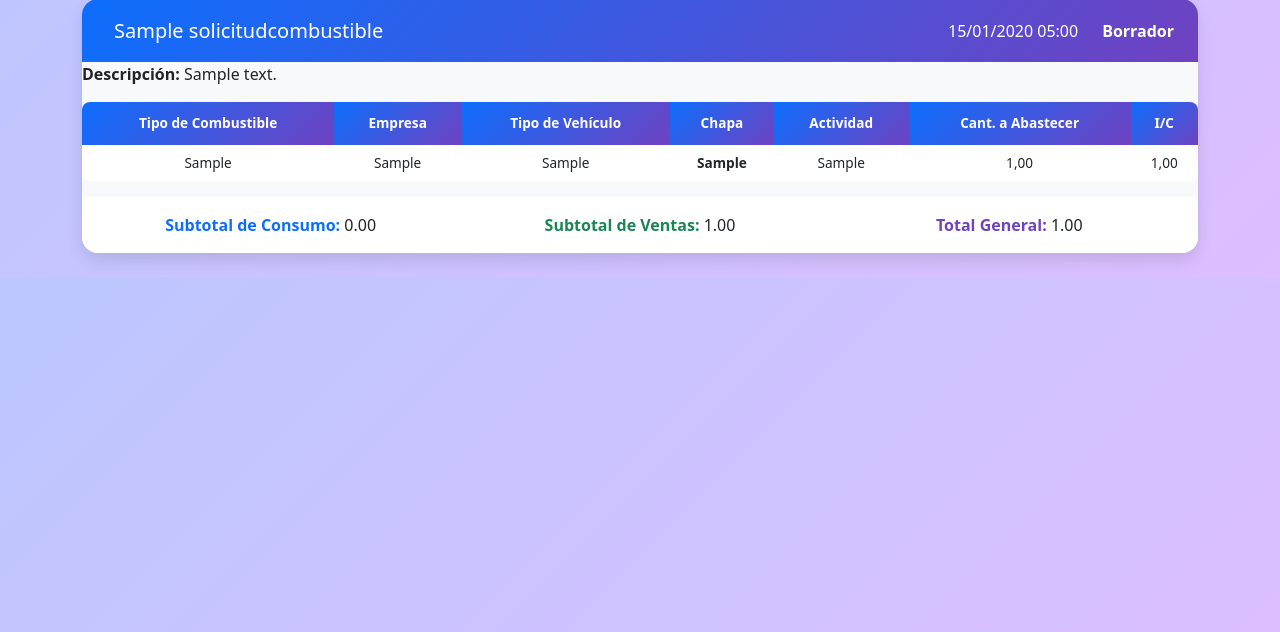
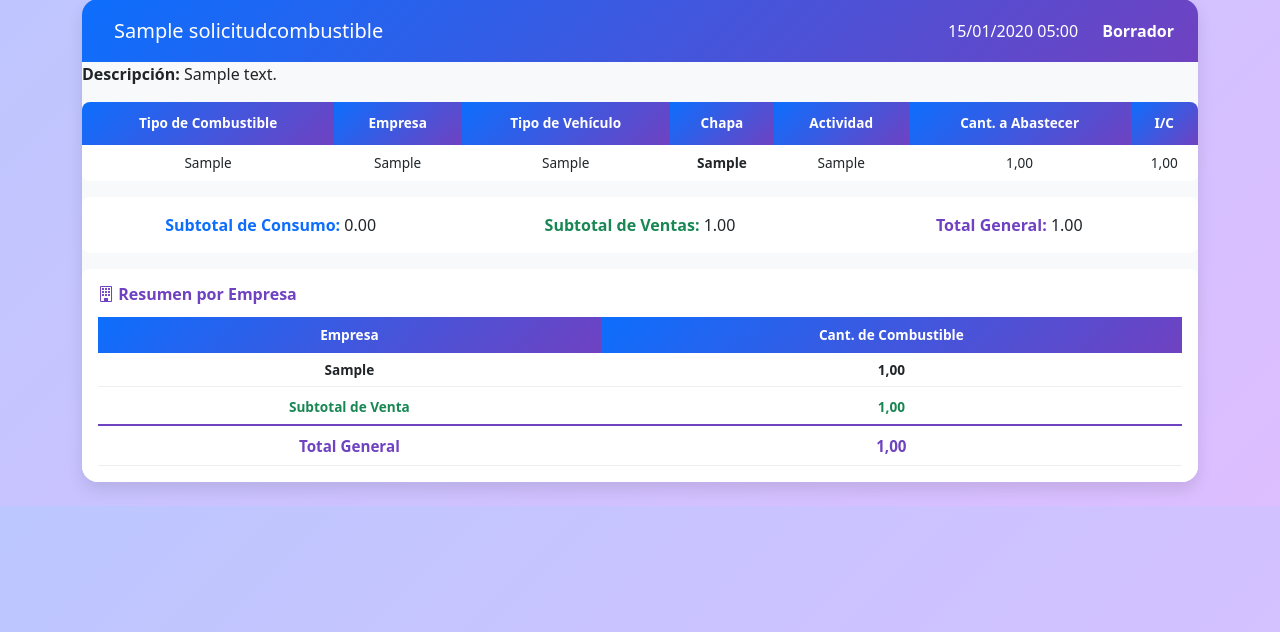
Before and after one commit to josecarlospr2002/gestor-de-combustible-cte, a Django app: page /solicitudes/ver/1/ in a window 1280 px wide. Shown: the part 168-800 px from the top of the page. Run offline with Django 5.2, Linux system fonts and the light colour scheme; a user stored in the database is signed in; tables that the repository leaves empty hold one stand-in row (values such as "Sample post").

Commit message:
Resumen por empresa en ver_solicitud.html con datos calculados en backend

```diff
--- a/combustible/views.py
+++ b/combustible/views.py
@@ -241,11 +241,37 @@ def enviar_solicitud(request, pk):
 def ver_solicitud(request, pk):
     solicitud = get_object_or_404(SolicitudCombustible, pk=pk)
     detalles = DetalleSolicitud.objects.filter(solicitud=solicitud).select_related('transporte')
+
+    # Calcular resumen por empresa
+    resumen_consumo = {}
+    resumen_venta = {}
+    subtotal_consumo = 0
+    subtotal_venta = 0
+
+    for detalle in detalles:
+        empresa = detalle.transporte.empresa
+        cantidad = detalle.cant_abastecer
+        if empresa.lower() in ['cte', 'ausa', 'ucm']:
+            resumen_consumo[empresa] = resumen_consumo.get(empresa, 0) + cantidad
+            subtotal_consumo += cantidad
+        else:
+            resumen_venta[empresa] = resumen_venta.get(empresa, 0) + cantidad
+            subtotal_venta += cantidad
+
+    # Ordenar alfabéticamente
+    resumen_consumo = dict(sorted(resumen_consumo.items()))
+    resumen_venta = dict(sorted(resumen_venta.items()))
+    total_general = subtotal_consumo + subtotal_venta
+
     return render(request, 'combustible/ver_solicitud.html', {
         'solicitud': solicitud,
-        'detalles': detalles
+        'detalles': detalles,
+        'resumen_consumo': resumen_consumo,
+        'resumen_venta': resumen_venta,
+        'subtotal_consumo': subtotal_consumo,
+        'subtotal_venta': subtotal_venta,
+        'total_general': total_general,
     })
-
 
 @login_required
 def editar_solicitud(request, pk):
@@ -358,7 +384,6 @@ def editar_solicitud(request, pk):
         messages.success(request, 'Solicitud actualizada correctamente.')
         return redirect('lista_solicitudes')
 
-    # GET: cargar datos guardados
     for v in vehiculos:
         detalle = detalles_dict.get(v.id)
         if detalle:
--- a/templates/combustible/ver_solicitud.html
+++ b/templates/combustible/ver_solicitud.html
@@ -42,6 +42,53 @@ body { background: linear-gradient(135deg, #bcc7ff, #ddbeff); }
 .botones-accion {
     margin-top: 2.5rem;
     padding-bottom: 2rem;
+}
+.resumen-empresas {
+    background: white;
+    border-radius: 0.5rem;
+    padding: 1rem;
+    margin-top: 1rem;
+}
+.resumen-empresas h6 {
+    color: #6f42c1;
+    font-weight: 700;
+    margin-bottom: 0.8rem;
+}
+.resumen-empresas table {
+    width: 100%;
+}
+.resumen-empresas thead th {
+    background: linear-gradient(135deg, #0d6efd, #6f42c1);
+    color: white;
+    font-weight: 600;
+    border: none;
+    padding: 0.5rem 1rem;
+    font-size: 0.85rem;
+    text-align: center;
+}
+.resumen-empresas tbody td {
+    padding: 0.4rem 1rem;
+    text-align: center;
+    font-size: 0.85rem;
+    border-bottom: 1px solid #eee;
+}
+.resumen-empresas .fila-subtotal td {
+    font-weight: 700;
+    border-bottom: none;
+    padding-top: 0.6rem;
+}
+.resumen-empresas .fila-subtotal-consumo td {
+    color: #0d6efd;
+}
+.resumen-empresas .fila-subtotal-venta td {
+    color: #198754;
+}
+.resumen-empresas .fila-total td {
+    font-weight: 700;
+    color: #6f42c1;
+    font-size: 0.95rem;
+    border-top: 2px solid #6f42c1;
+    padding-top: 0.6rem;
 }
 </style>
 
@@ -130,6 +177,51 @@ body { background: linear-gradient(135deg, #bcc7ff, #ddbeff); }
                     <strong style="color: #6f42c1;">Total General:</strong> <span id="total-general">0.00</span>
                 </div>
             </div>
+        </div>
+
+        <!-- Resumen por Empresa -->
+        <div class="resumen-empresas">
+            <h6><i class="bi bi-building"></i> Resumen por Empresa</h6>
+            <table class="table table-sm mb-0">
+                <thead>
+                    <tr>
+                        <th>Empresa</th>
+                        <th>Cant. de Combustible</th>
+                    </tr>
+                </thead>
+                <tbody>
+                    {% for empresa, cantidad in resumen_consumo.items %}
+                    <tr>
+                        <td><strong>{{ empresa }}</strong></td>
+                        <td><strong>{{ cantidad|floatformat:2 }}</strong></td>
+                    </tr>
+                    {% endfor %}
+                    {% if resumen_consumo %}
+                    <tr class="fila-subtotal fila-subtotal-consumo">
+                        <td><strong>Subtotal de Consumo</strong></td>
+                        <td><strong>{{ subtotal_consumo|floatformat:2 }}</strong></td>
+                    </tr>
+                    {% endif %}
+                    {% for empresa, cantidad in resumen_venta.items %}
+                    <tr>
+                        <td><strong>{{ empresa }}</strong></td>
+                        <td><strong>{{ cantidad|floatformat:2 }}</strong></td>
+                    </tr>
+                    {% endfor %}
+                    {% if resumen_venta %}
+                    <tr class="fila-subtotal fila-subtotal-venta">
+                        <td><strong>Subtotal de Venta</strong></td>
+                        <td><strong>{{ subtotal_venta|floatformat:2 }}</strong></td>
+                    </tr>
+                    {% endif %}
+                    {% if resumen_consumo or resumen_venta %}
+                    <tr class="fila-total">
+                        <td><strong>Total General</strong></td>
+                        <td><strong>{{ total_general|floatformat:2 }}</strong></td>
+                    </tr>
+                    {% endif %}
+                </tbody>
+            </table>
         </div>
 
         {% if solicitud.estado == 'pendiente' and user.departamento == 'admin' or solicitud.estado == 'pendiente' and user.departamento == 'directivo' %}
@@ -222,7 +314,6 @@ document.addEventListener('DOMContentLoaded', function() {
     document.getElementById('subtotal-ventas').textContent = subtotalVentas.toFixed(2);
     document.getElementById('total-general').textContent = (subtotalConsumo + subtotalVentas).toFixed(2);
 
-    // Configurar botón de rechazar con motivo
     var rechazarBtn = document.getElementById('confirmarRechazoBtn');
     var urlBase = "{% url 'rechazar_solicitud' solicitud.id %}";
     rechazarBtn.addEventListener('click', function(e) {
```
